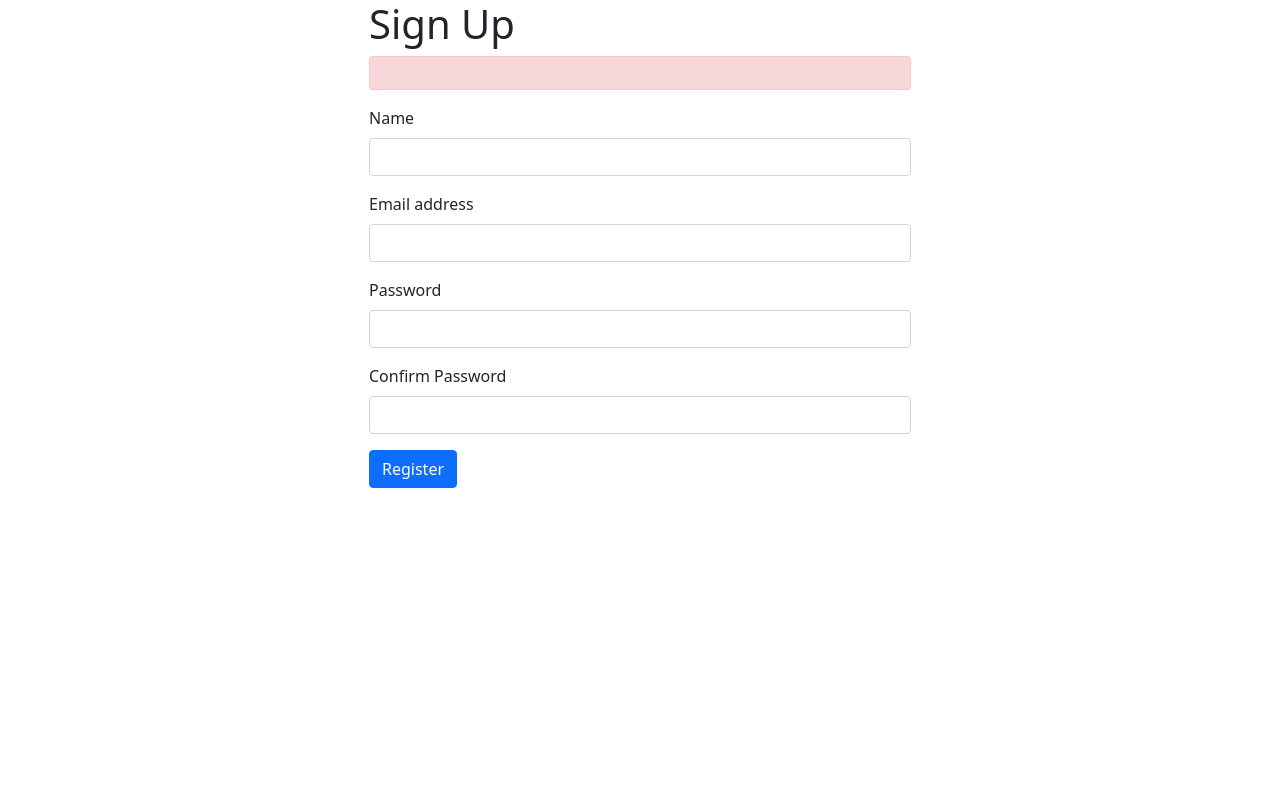
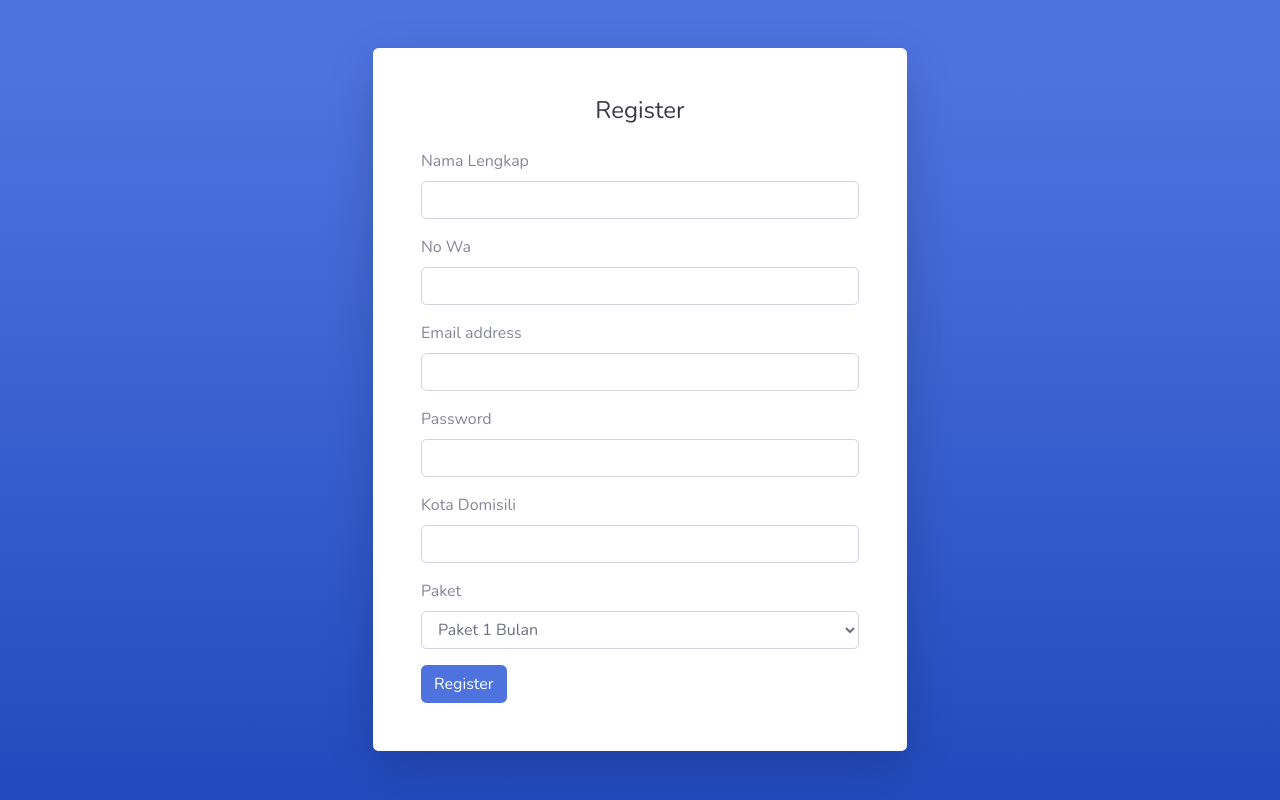
Before and after one commit to aguspuryanto/fbmp-mobile, a CodeIgniter 4 app: template app/Views/register.php in a window 1280 px wide. Run offline with PHP 8.4 and a stand-in for CodeIgniter, Linux system fonts and the light colour scheme; the template is opened without the code that fills it, so the values that code supplies are empty; some libraries are stand-ins or nearby versions.

Commit message:
update register

```diff
--- a/app/Views/login.php
+++ b/app/Views/login.php
@@ -9,7 +9,7 @@
     <meta name="description" content="">
     <meta name="author" content="">
 
-    <title>SB Admin 2 - Login</title>
+    <title>Login</title>
 
     <!-- Custom fonts for this template-->
     <link href="<?= base_url() ?>/assets/vendor/fontawesome-free/css/all.min.css" rel="stylesheet" type="text/css">
--- a/app/Views/register.php
+++ b/app/Views/register.php
@@ -1,27 +1,56 @@
-<!doctype html>
+<!DOCTYPE html>
 <html lang="en">
+
 <head>
-    <!-- Required meta tags -->
+
     <meta charset="utf-8">
-    <meta name="viewport" content="width=device-width, initial-scale=1">
-    <!-- Bootstrap CSS -->
-    <link rel="stylesheet" href="https://stackpath.bootstrapcdn.com/bootstrap/5.0.0-alpha1/css/bootstrap.min.css" integrity="sha384-r4NyP46KrjDleawBgD5tp8Y7UzmLA05oM1iAEQ17CSuDqnUK2+k9luXQOfXJCJ4I" crossorigin="anonymous">
+    <meta http-equiv="X-UA-Compatible" content="IE=edge">
+    <meta name="viewport" content="width=device-width, initial-scale=1, shrink-to-fit=no">
+    <meta name="description" content="">
+    <meta name="author" content="">
 
-    <title>Register</title>
+    <title>Login</title>
+
+    <!-- Custom fonts for this template-->
+    <link href="<?= base_url() ?>/assets/vendor/fontawesome-free/css/all.min.css" rel="stylesheet" type="text/css">
+    <link
+        href="https://fonts.googleapis.com/css?family=Nunito:200,200i,300,300i,400,400i,600,600i,700,700i,800,800i,900,900i"
+        rel="stylesheet">
+
+    <!-- Custom styles for this template-->
+    <link href="<?= base_url() ?>/assets/css/sb-admin-2.min.css" rel="stylesheet">
+
 </head>
-  <body>
+
+<body class="bg-gradient-primary">
+
     <div class="container">
-        <div class="row justify-content-md-center">
 
-            <div class="col-6">
-                <h1>Sign Up</h1>
-                <?php if(isset($validation)):?>
-                    <div class="alert alert-danger"><?= $validation->listErrors() ?></div>
+        <!-- Outer Row -->
+        <div class="row justify-content-center">
+
+            <div class="col-lg-6">
+
+                <div class="card o-hidden border-0 shadow-lg my-5">
+                    <div class="card-body p-0">
+                        <!-- Nested Row within Card Body -->
+                        <div class="row">
+                            <div class="col-lg-12">
+                                <div class="p-5">
+                                    <div class="text-center">
+                                        <h1 class="h4 text-gray-900 mb-4">Register</h1>
+                                    </div>
+                                    <?php if(session()->getFlashdata('msg')):?>
+                                        <div class="alert alert-danger"><?= session()->getFlashdata('msg') ?></div>
                                     <?php endif;?>
                                     <form action="/register/save" method="post">
                                         <div class="mb-3">
-                        <label for="InputForName" class="form-label">Name</label>
+                                            <label for="InputForName" class="form-label">Nama Lengkap</label>
                                             <input type="text" name="name" class="form-control" id="InputForName" value="<?= set_value('name') ?>">
+                                        </div>
+                                        <div class="mb-3">
+                                            <label for="InputForNowa" class="form-label">No Wa</label>
+                                            <input type="text" name="nowa" class="form-control" id="InputForNowa" value="<?= set_value('nowa') ?>">
                                         </div>
                                         <div class="mb-3">
                                             <label for="InputForEmail" class="form-label">Email address</label>
@@ -32,18 +61,49 @@
                                             <input type="password" name="password" class="form-control" id="InputForPassword">
                                         </div>
                                         <div class="mb-3">
-                        <label for="InputForConfPassword" class="form-label">Confirm Password</label>
-                        <input type="password" name="confpassword" class="form-control" id="InputForConfPassword">
+                                            <label for="InputForCity" class="form-label">Kota Domisili</label>
+                                            <input type="text" name="kota" class="form-control" id="InputForCity">
+                                        </div>
+                                        <div class="mb-3">
+                                            <label for="InputForPaket" class="form-label">Paket</label>
+                                            <select name="paket" id="InputForPaket" class="form-select form-control">
+                                                <option value="paket1">Paket 1 Bulan</option>
+                                                <option value="paket2">Paket 3 Bulan</option>
+                                                <option value="paket3">Paket 6 Bulan</option>
+                                                <option value="paket4">Paket 12 Bulan</option>
+                                            </select>
                                         </div>
                                         <button type="submit" class="btn btn-primary">Register</button>
                                     </form>
+                                    <!-- <hr>
+                                    <div class="text-center">
+                                        <a class="small" href="forgot-password.html">Forgot Password?</a>
+                                    </div>
+                                    <div class="text-center">
+                                        <a class="small" href="register.html">Create an Account!</a>
+                                    </div> -->
+                                </div>
+                            </div>
+                        </div>
+                    </div>
                 </div>
 
             </div>
+
         </div>
 
-    <!-- Popper.js first, then Bootstrap JS -->
-    <script src="https://cdn.jsdelivr.net/npm/popper.js@1.16.0/dist/umd/popper.min.js" integrity="sha384-Q6E9RHvbIyZFJoft+2mJbHaEWldlvI9IOYy5n3zV9zzTtmI3UksdQRVvoxMfooAo" crossorigin="anonymous"></script>
-    <script src="https://stackpath.bootstrapcdn.com/bootstrap/5.0.0-alpha1/js/bootstrap.min.js" integrity="sha384-oesi62hOLfzrys4LxRF63OJCXdXDipiYWBnvTl9Y9/TRlw5xlKIEHpNyvvDShgf/" crossorigin="anonymous"></script>
+    </div>
+
+    <!-- Bootstrap core JavaScript-->
+    <script src="<?= base_url() ?>/assets/vendor/jquery/jquery.min.js"></script>
+    <script src="<?= base_url() ?>/assets/vendor/bootstrap/js/bootstrap.bundle.min.js"></script>
+
+    <!-- Core plugin JavaScript-->
+    <script src="<?= base_url() ?>/assets/vendor/jquery-easing/jquery.easing.min.js"></script>
+
+    <!-- Custom scripts for all pages-->
+    <script src="<?= base_url() ?>/assets/js/sb-admin-2.min.js"></script>
+
 </body>
+
 </html>
```
Also changed, not shown: app/Database/Migrations/2024-06-29-074908_Users.php (+12 -0 lines). Lines whose indentation alone changed are shown as unchanged.
